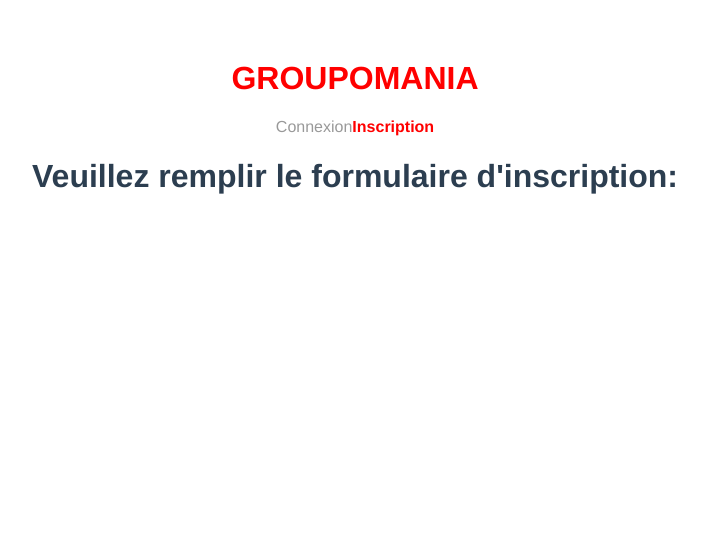
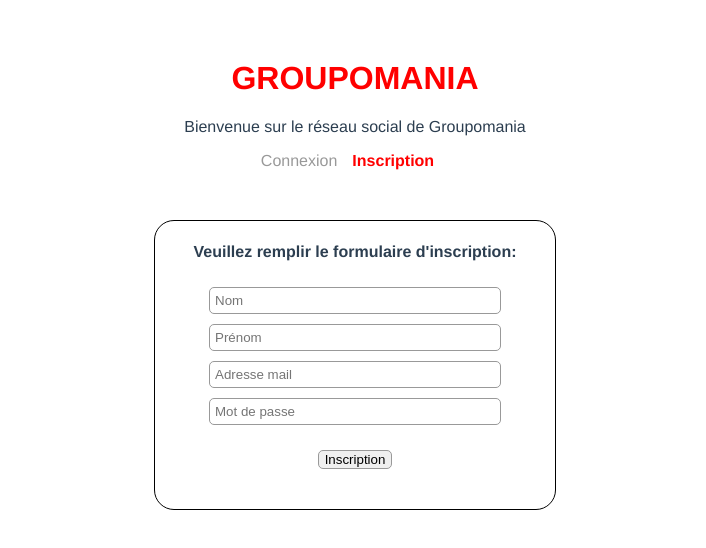
Before and after one commit to EUrru31/EtienneUrru_7_16042021, a Vue app in the folder frontend/: page /signin in a window 1280 px wide. Shown: the top 548 px of the page, without its empty margins (285-991 px from the left). Built offline with nearby package versions, Linux system fonts and the light colour scheme.

Commit message:
Mise en page connexion/inscription

```diff
--- a/frontend/package.json
+++ b/frontend/package.json
@@ -8,6 +8,7 @@
     "lint": "vue-cli-service lint"
   },
   "dependencies": {
+    "bootstrap": "^5.0.2",
     "core-js": "^3.6.5",
     "vue": "^3.0.0",
     "vue-router": "^4.0.10",
--- a/frontend/src/App.vue
+++ b/frontend/src/App.vue
@@ -1,5 +1,6 @@
 <template>
     <h1 class="title">GROUPOMANIA</h1>
+    <p>Bienvenue sur le réseau social de Groupomania</p>
     <nav>
         <router-link to="/">Connexion</router-link>
         <router-link to="/signin">Inscription</router-link>
@@ -32,6 +33,7 @@ a {
 .router-link-active {
     font-weight: bold;
     color: red;
+    margin: 15px;
 }
 
 .title {
--- a/frontend/src/main.js
+++ b/frontend/src/main.js
@@ -1,8 +1,8 @@
 import { createApp } from "vue";
 import App from "./App.vue";
-
 import router from "./router";
 
 createApp(App)
     .use(router)
+
     .mount("#app");
--- a/frontend/src/views/Connect.vue
+++ b/frontend/src/views/Connect.vue
@@ -1,3 +1,50 @@
 <template>
-    <h1>Entrez vos identifiants de connexion:</h1>
+    <div class="card">
+        <h4>Veuillez entrer vos identifiants de connexion:</h4>
+
+        <div class="form-row">
+            <input
+                class="form-row_input"
+                type="email"
+                placeholder="Adresse mail"
+            />
+        </div>
+        <div class="form-row">
+            <input
+                class="form-row_input"
+                type="password"
+                placeholder="Mot de passe"
+            />
+        </div>
+        <div class="form-row">
+            <button class="button">Connexion</button>
+        </div>
+    </div>
 </template>
+
+<script></script>
+
+<style lang="scss" scoped>
+.card {
+    border: 1px solid black;
+    border-radius: 20px;
+    width: 400px;
+    margin: auto;
+    margin-top: 50px;
+    padding-bottom: 20px;
+}
+
+input {
+    border: 1px solid rgb(153, 153, 153);
+    border-radius: 5px;
+    margin: 5px;
+    padding: 5px;
+    width: 70%;
+}
+
+button {
+    border: 1px solid rgb(153, 153, 153);
+    border-radius: 5px;
+    margin: 20px;
+}
+</style>
--- a/frontend/src/views/Signin.vue
+++ b/frontend/src/views/Signin.vue
@@ -1,3 +1,53 @@
 <template>
-    <h1>Veuillez remplir le formulaire d'inscription:</h1>
+    <div class="card">
+        <h4>Veuillez remplir le formulaire d'inscription:</h4>
+        <div class="form-row">
+            <input class="form-row_input" type="text" placeholder="Nom" />
+            <input class="form-row_input" type="text" placeholder="Prénom" />
+        </div>
+        <div class="form-row">
+            <input
+                class="form-row_input"
+                type="email"
+                placeholder="Adresse mail"
+            />
+        </div>
+        <div class="form-row">
+            <input
+                class="form-row_input"
+                type="password"
+                placeholder="Mot de passe"
+            />
+        </div>
+        <div class="form-row">
+            <button class="button">Inscription</button>
+        </div>
+    </div>
 </template>
+
+<script></script>
+
+<style lang="scss" scoped>
+.card {
+    border: 1px solid black;
+    border-radius: 20px;
+    width: 400px;
+    margin: auto;
+    margin-top: 50px;
+    padding-bottom: 20px;
+}
+
+input {
+    border: 1px solid rgb(153, 153, 153);
+    border-radius: 5px;
+    margin: 5px;
+    padding: 5px;
+    width: 70%;
+}
+
+button {
+    border: 1px solid rgb(153, 153, 153);
+    border-radius: 5px;
+    margin: 20px;
+}
+</style>
```
Also changed, not shown: 1 other file (tests, documents, lock files or other folders).
